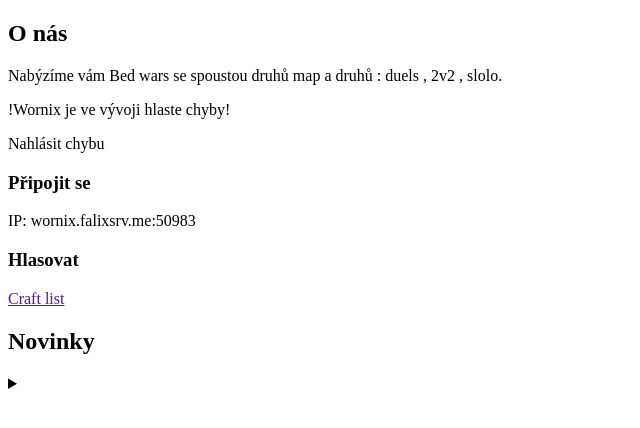
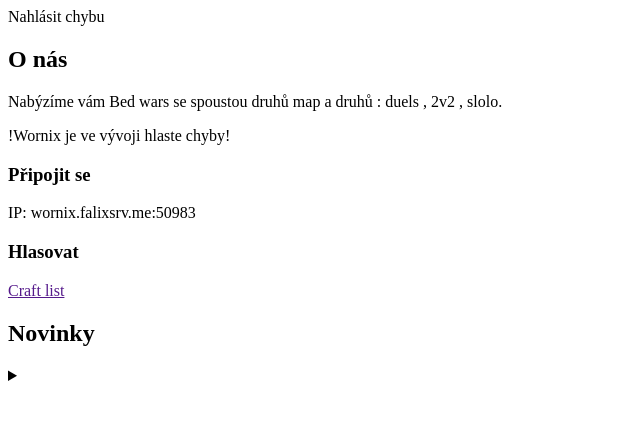
Before and after one commit to WornixMC/MCWornix, a plain HTML site: page index.html in a window 1280 px wide. Shown: the whole page, without its empty margins (0-640 px from the left). Drawn offline with Linux system fonts and the light colour scheme.

Commit message:
Update index.html

```diff
--- a/index.html
+++ b/index.html
@@ -7,10 +7,10 @@
     <title>WornixMC</title>
 </head>
 <body>
-    <a href = ""></a>
+    <a hraf = "https://github.com/WornixMC/MCWornix/issues">Nahlásit chybu</a><a href = ""></a>
   <h2>O nás</h2>
   <p>Nabýzíme vám Bed wars se spoustou druhů map a druhů : duels , 2v2 , slolo.</p>
-    <p>!Wornix je ve vývoji hlaste chyby!</p><a hraf = "https://github.com/WornixMC/MCWornix/issues">Nahlásit chybu</a>
+    <p>!Wornix je ve vývoji hlaste chyby!</p>
   <h3>Připojit se </h3>
   <p>IP: wornix.falixsrv.me:50983</p>
   <h3>Hlasovat</h3>
```
